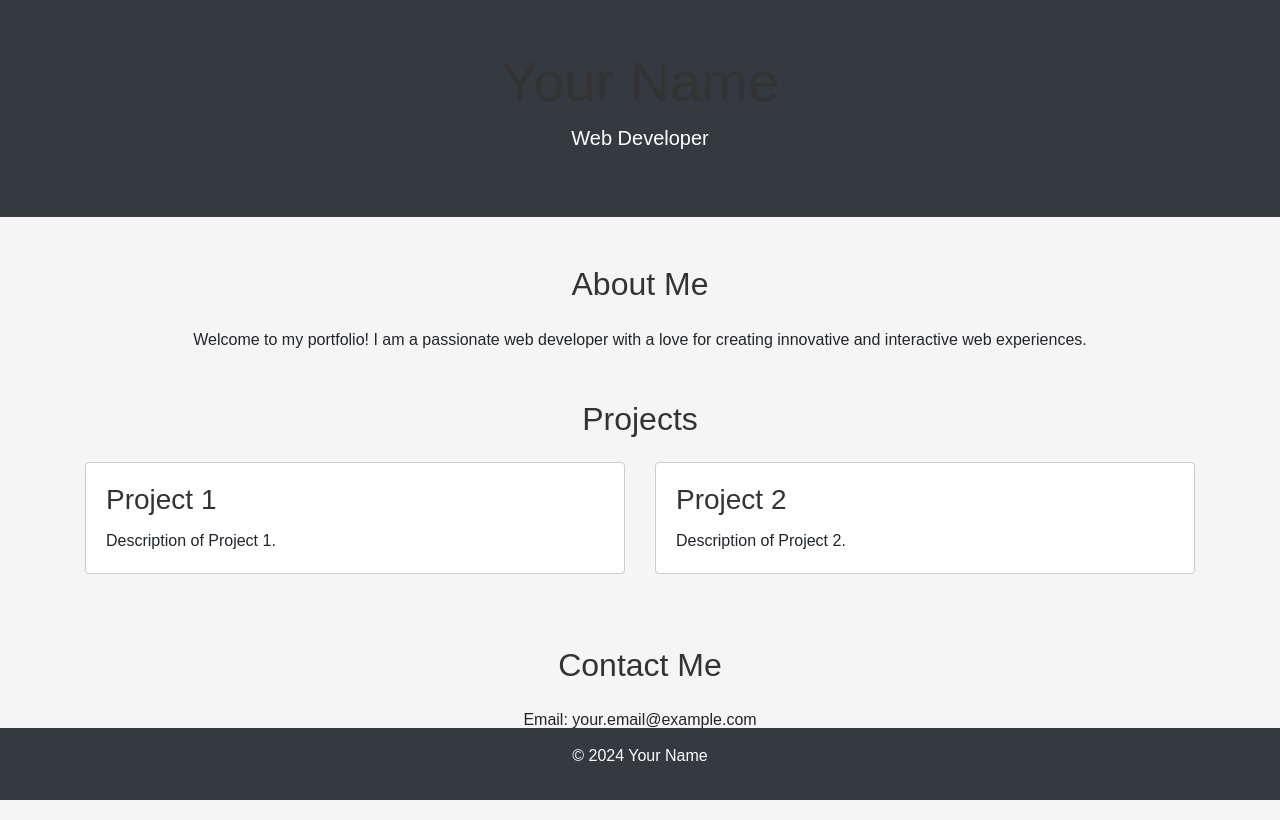
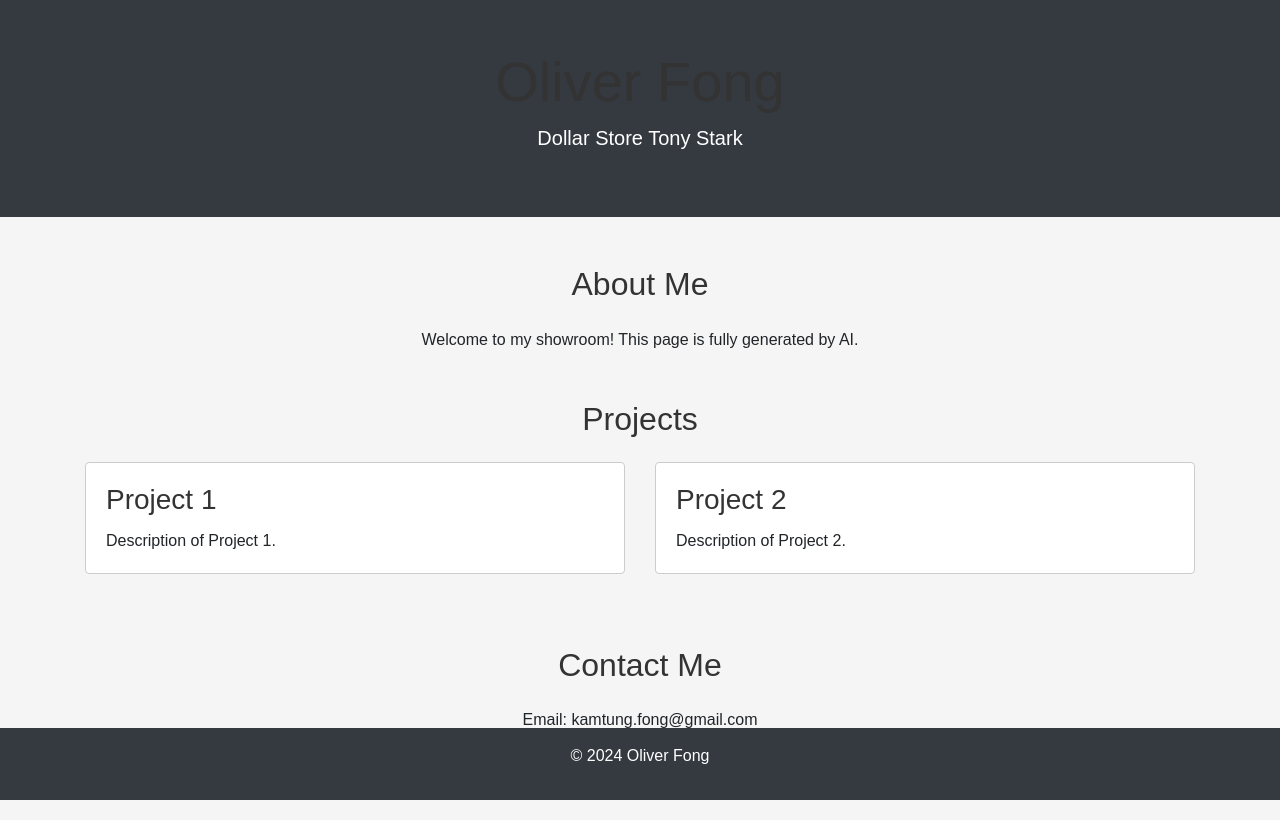
Before and after one commit to oliverfkt/showroom, a plain HTML site: page index.html in a window 1280 px wide. Drawn offline with nearby package versions, Linux system fonts and the light colour scheme.

Commit message:
Info added

```diff
--- a/index.html
+++ b/index.html
@@ -5,19 +5,19 @@
     <meta name="viewport" content="width=device-width, initial-scale=1.0">
     <link rel="stylesheet" href="https://maxcdn.bootstrapcdn.com/bootstrap/4.0.0/css/bootstrap.min.css">
     <link rel="stylesheet" href="style.css">
-    <title>Your Name - Portfolio</title>
+    <title>Oliver Fong - Showroom</title>
 </head>
 <body>
 
     <header class="bg-dark text-white text-center p-5">
-        <h1 class="display-4">Your Name</h1>
-        <p class="lead">Web Developer</p>
+        <h1 class="display-4">Oliver Fong</h1>
+        <p class="lead">Dollar Store Tony Stark</p>
     </header>
 
     <section id="about" class="container my-5">
         <h2 class="text-center mb-4">About Me</h2>
         <p class="text-center">
-            Welcome to my portfolio! I am a passionate web developer with a love for creating innovative and interactive web experiences.
+            Welcome to my showroom! This page is fully generated by AI.
         </p>
     </section>
 
@@ -45,12 +45,12 @@
 
     <section id="contact" class="container my-5">
         <h2 class="text-center mb-4">Contact Me</h2>
-        <p class="text-center">Email: your.email@example.com</p>
+        <p class="text-center">Email: kamtung.fong@gmail.com</p>
         <p class="text-center">GitHub: <a href="https://github.com/yourusername" target="_blank">github.com/yourusername</a></p>
     </section>
 
     <footer class="bg-dark text-white text-center p-3 fixed-bottom">
-        <p>&copy; 2024 Your Name</p>
+        <p>&copy; 2024 Oliver Fong</p>
     </footer>
 
     <!-- Bootstrap JS and Popper.js -->
```
